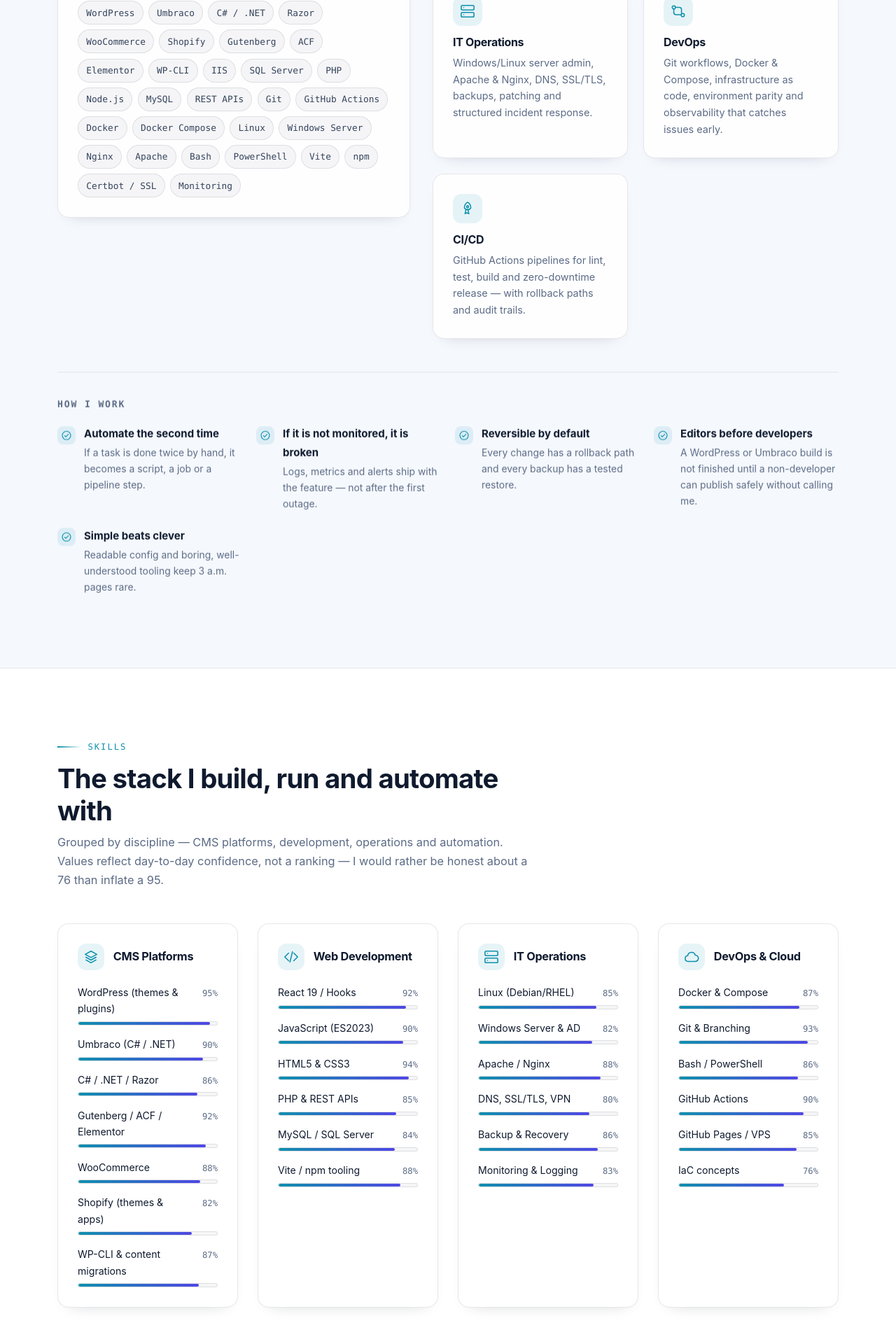
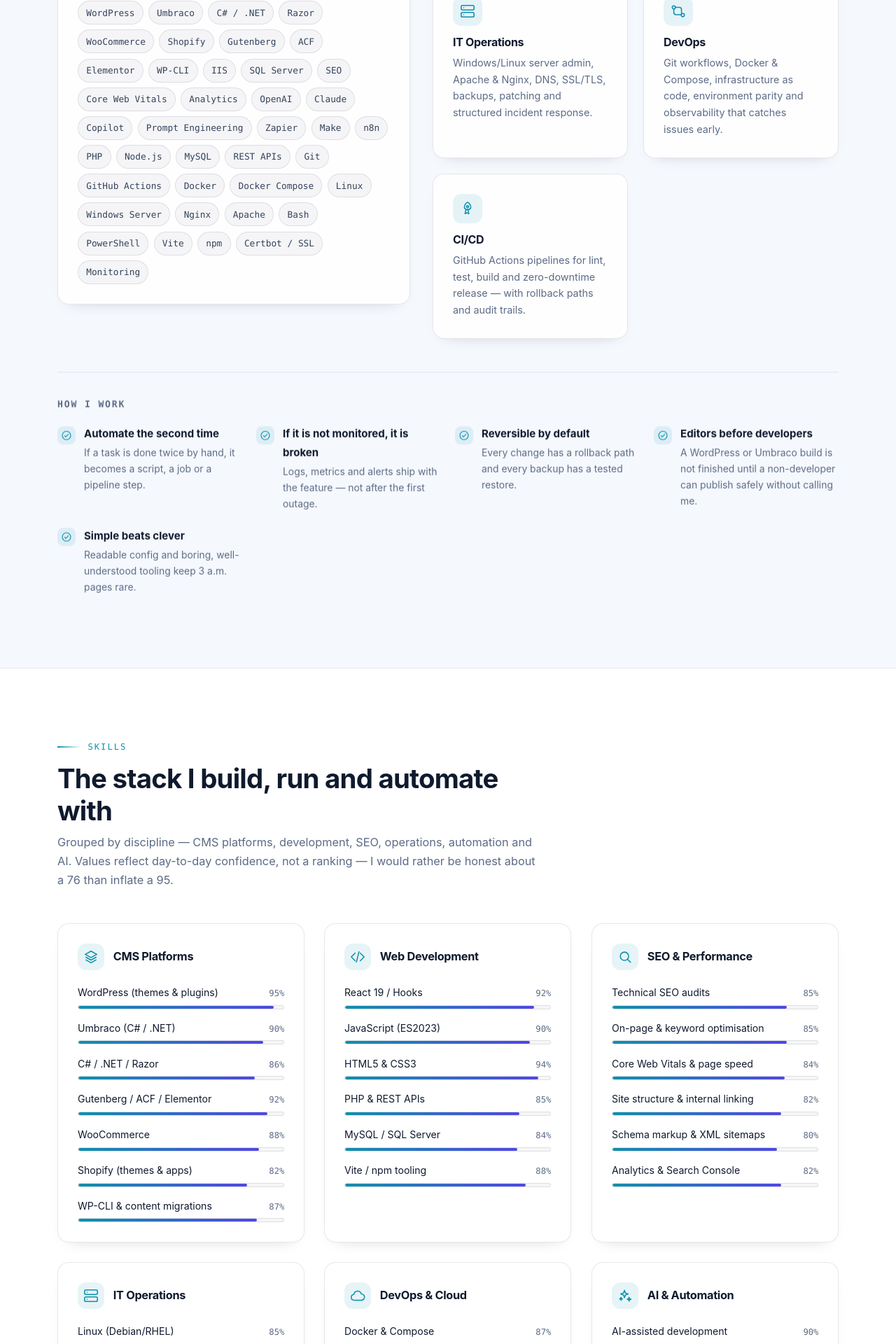
Before and after one commit to mrboyenrey/boien-reyes-portfolio, a React (Vite) app: page / in a window 1280 px wide. Shown: the part 1720-3640 px from the top of the page at 70% size. Built offline with nearby package versions, Linux system fonts and the light colour scheme.

Commit message:
feat(skills): add SEO & Performance and AI & Automation skill groups
- 6 skill groups now in a balanced 3x2 grid (grid min 250px -> 280px)
- new 'search' and 'sparkles' icons
- toolbelt chips for SEO, Core Web Vitals, OpenAI, Claude, Copilot, Zapier, Make, n8n

```diff
--- a/src/components/Icons.jsx
+++ b/src/components/Icons.jsx
@@ -187,6 +187,19 @@
       <path d="M12 3a14 14 0 0 1 0 18 14 14 0 0 1 0-18Z" />
     </>
   ),
+  search: (
+    <>
+      <circle cx="11" cy="11" r="6.5" />
+      <path d="m15.8 15.8 4.7 4.7" />
+    </>
+  ),
+  sparkles: (
+    <>
+      <path d="M11 3.5 12.5 7.8 16.8 9.3 12.5 10.8 11 15.1 9.5 10.8 5.2 9.3 9.5 7.8 11 3.5Z" />
+      <path d="M18.2 14.4 19 16.6 21.2 17.4 19 18.2 18.2 20.4 17.4 18.2 15.2 17.4 17.4 16.6 18.2 14.4Z" />
+      <path d="M5.6 14.6 6.2 16.3 7.9 16.9 6.2 17.5 5.6 19.2 5 17.5 3.3 16.9 5 16.3 5.6 14.6Z" />
+    </>
+  ),
 };
 
 export default function Icon({ name, size = 24, className = '', ...rest }) {
--- a/src/components/Skills.jsx
+++ b/src/components/Skills.jsx
@@ -10,7 +10,7 @@
         <SectionHeading
           eyebrow="Skills"
           title="The stack I build, run and automate with"
-          lead="Grouped by discipline — CMS platforms, development, operations and automation. Values reflect day-to-day confidence, not a ranking — I would rather be honest about a 76 than inflate a 95."
+          lead="Grouped by discipline — CMS platforms, development, SEO, operations, automation and AI. Values reflect day-to-day confidence, not a ranking — I would rather be honest about a 76 than inflate a 95."
         />
 
         <div className="skills__grid">
--- a/src/data/content.js
+++ b/src/data/content.js
@@ -94,6 +94,18 @@
     ],
   },
   {
+    title: 'SEO & Performance',
+    icon: 'search',
+    skills: [
+      { name: 'Technical SEO audits', level: 85 },
+      { name: 'On-page & keyword optimisation', level: 85 },
+      { name: 'Core Web Vitals & page speed', level: 84 },
+      { name: 'Site structure & internal linking', level: 82 },
+      { name: 'Schema markup & XML sitemaps', level: 80 },
+      { name: 'Analytics & Search Console', level: 82 },
+    ],
+  },
+  {
     title: 'IT Operations',
     icon: 'server',
     skills: [
@@ -115,6 +127,18 @@
       { name: 'GitHub Actions', level: 90 },
       { name: 'GitHub Pages / VPS', level: 85 },
       { name: 'IaC concepts', level: 76 },
+    ],
+  },
+  {
+    title: 'AI & Automation',
+    icon: 'sparkles',
+    skills: [
+      { name: 'AI-assisted development', level: 90 },
+      { name: 'Prompt engineering', level: 86 },
+      { name: 'LLM APIs (OpenAI, Claude)', level: 83 },
+      { name: 'Workflow automation (Zapier, Make, n8n)', level: 84 },
+      { name: 'AI content & code review pipelines', level: 80 },
+      { name: 'Chatbot & assistant prototyping', level: 78 },
     ],
   },
 ];
@@ -457,6 +481,16 @@
   'WP-CLI',
   'IIS',
   'SQL Server',
+  'SEO',
+  'Core Web Vitals',
+  'Analytics',
+  'OpenAI',
+  'Claude',
+  'Copilot',
+  'Prompt Engineering',
+  'Zapier',
+  'Make',
+  'n8n',
   'PHP',
   'Node.js',
   'MySQL',
--- a/src/index.css
+++ b/src/index.css
@@ -831,7 +831,7 @@
 /* ── Skills ────────────────────────────────────────────────────────────── */
 .skills__grid {
   display: grid;
-  grid-template-columns: repeat(auto-fit, minmax(250px, 1fr));
+  grid-template-columns: repeat(auto-fit, minmax(280px, 1fr));
   gap: clamp(1.15rem, 2.5vw, 1.75rem);
 }
 
```
